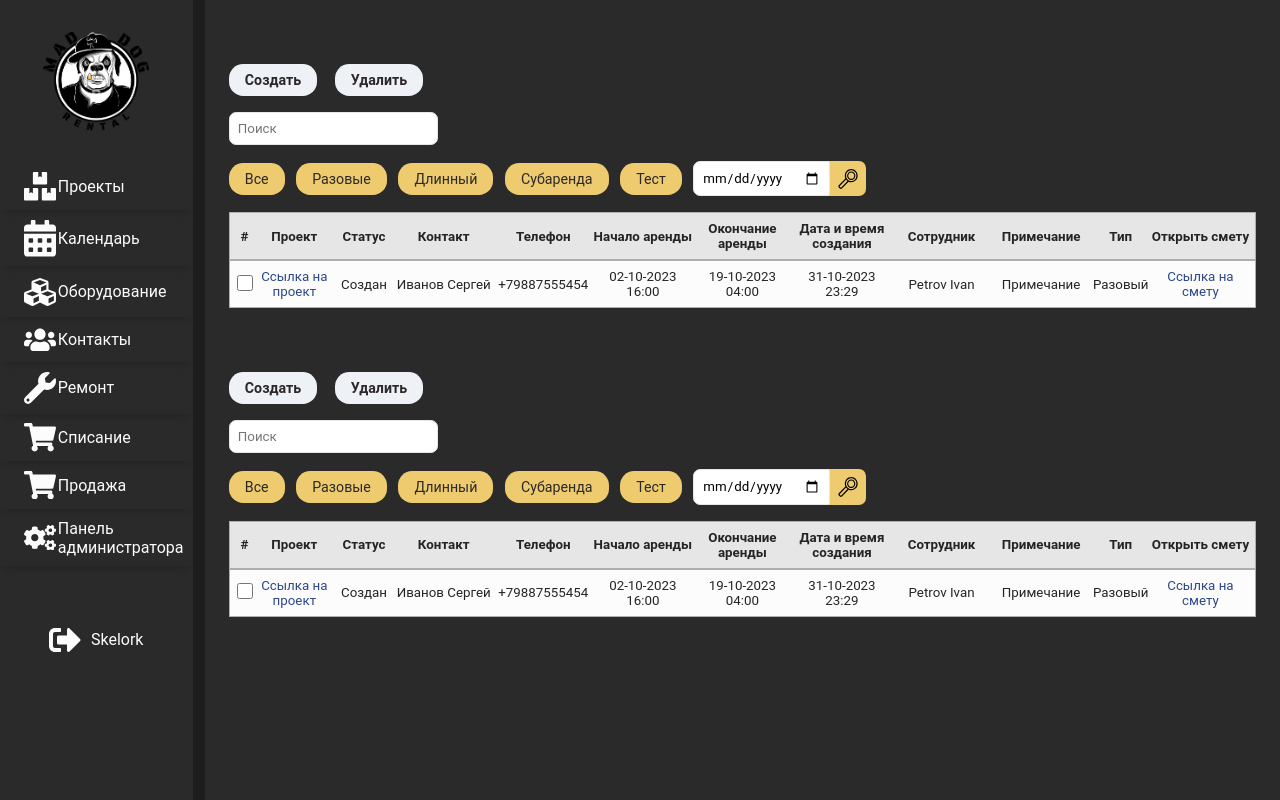
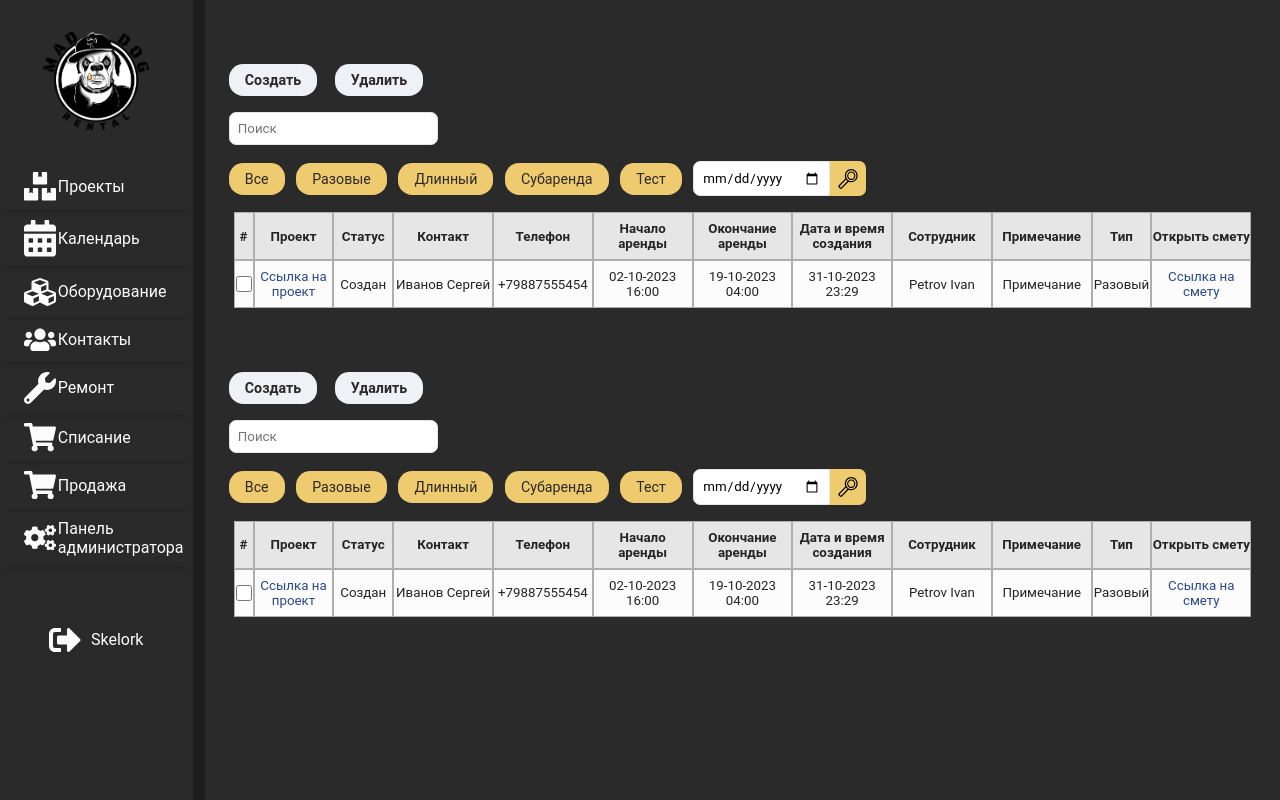
Before and after one commit to Schwibl/maddog, a React (Create React App) app in the folder maddog/: page /projects in a window 1280 px wide. Built offline with nearby package versions, Linux system fonts and the light colour scheme.

Commit message:
update styles for table

```diff
--- a/maddog/src/projectsPages/projectPage/ProjectPage.module.scss
+++ b/maddog/src/projectsPages/projectPage/ProjectPage.module.scss
@@ -102,8 +102,7 @@
     text-align: center;
     font-size: $font-size-15;
     color: $black;
-    border: 1px solid $grey-medium;
-    padding: 0 0.3rem;
+    margin: 0 0.3rem;
 }
 
 .gridRowHeader {
@@ -117,8 +116,14 @@
 
 .gridHeader,
 .gridCell {
+    display: grid;
+    align-items: center;
+    justify-content: center;
     white-space: wrap;
     padding: 0.5rem 0;
+    width: 100%;
+    height: 100%;
+    border: 1px solid $grey-medium;
 }
 
 .gridCell input[type="checkbox"] {
```
